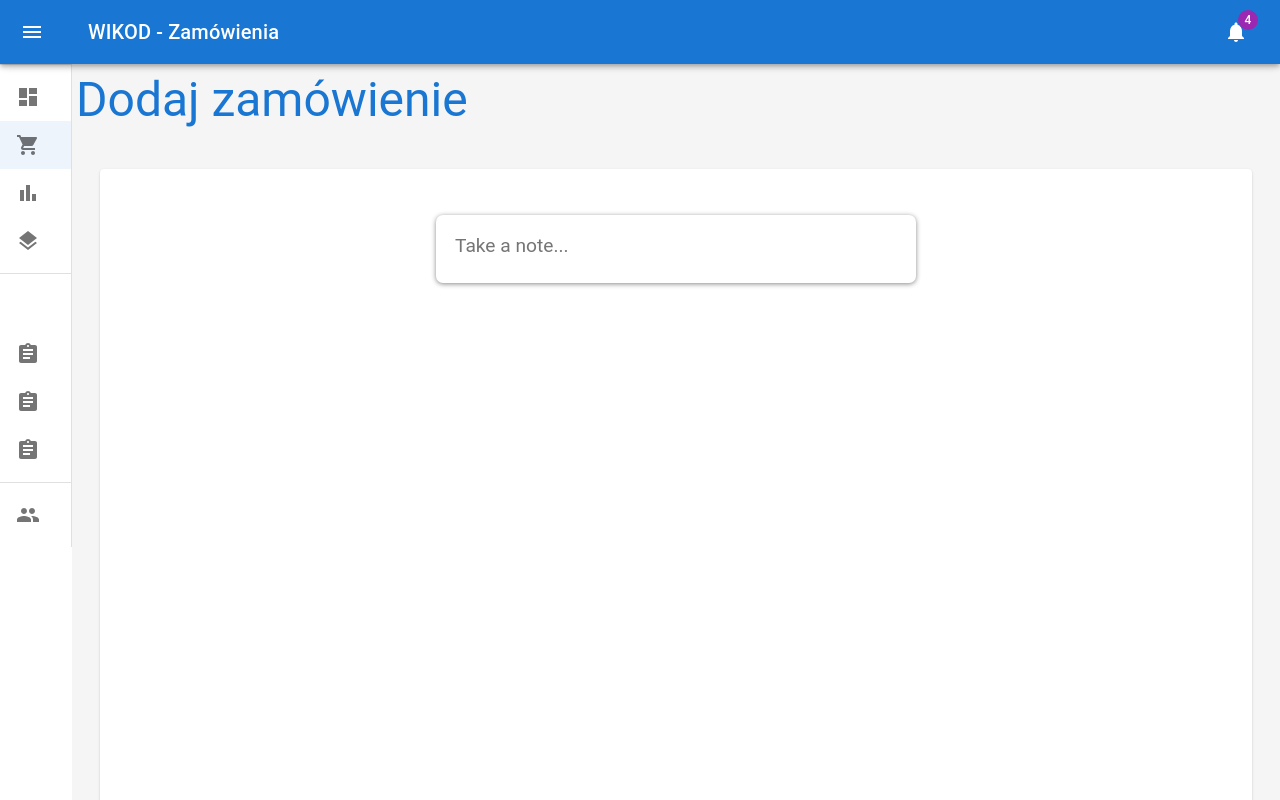
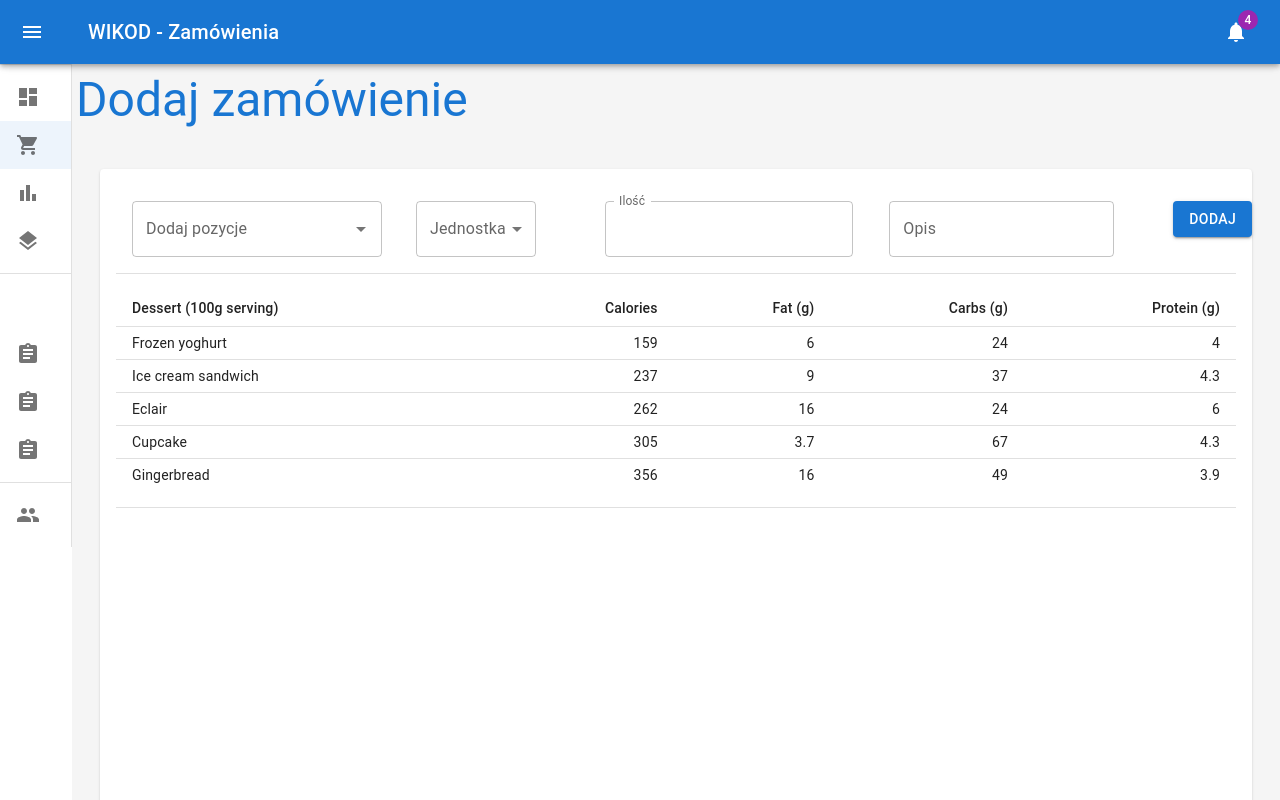
Before and after one commit to MarcinHD/WIKODwebsite, a React (Create React App) app in the folder client/: page /dashboard-orders in a window 1280 px wide. Built offline with nearby package versions, Linux system fonts and the light colour scheme.

Commit message:
Adding stuff to Orders.js page

```diff
--- a/client/src/Outlets/Orders.js
+++ b/client/src/Outlets/Orders.js
@@ -3,6 +3,22 @@ import Grid from '@mui/material/Grid';
 import Paper from '@mui/material/Paper';
 import dayjs from 'dayjs';
 import { Typography } from '@mui/material';
+import TextField from '@mui/material/TextField';
+import Autocomplete from '@mui/material/Autocomplete';
+import InputLabel from '@mui/material/InputLabel';
+import MenuItem from '@mui/material/MenuItem';
+import FormControl from '@mui/material/FormControl';
+import Select from '@mui/material/Select';
+import Box from '@mui/material/Box';
+import Stack from '@mui/material/Stack';
+import Button from '@mui/material/Button';
+import Divider from '@mui/material/Divider';
+import Table from '@mui/material/Table';
+import TableBody from '@mui/material/TableBody';
+import TableCell from '@mui/material/TableCell';
+import TableContainer from '@mui/material/TableContainer';
+import TableHead from '@mui/material/TableHead';
+import TableRow from '@mui/material/TableRow';
 import Note from "./partials/Note";
 import CreateArea from './partials/CreateArea';
 import { DemoContainer, DemoItem } from '@mui/x-date-pickers/internals/demo';
@@ -12,9 +28,41 @@ import { DateCalendar } from '@mui/x-date-pickers/DateCalendar';
 
 function Orders(){
 
+  const [autoCompleteValue, setAutoCompleteValue] = React.useState("");
+  const [selectValue, setSelectValue] = React.useState("");
+  const [inputNumberValue, setInputNumberValue] = React.useState(0);
+  const [inputDescValue, setInputDescValue] = React.useState("");
+
+
     const [value, setValue] = React.useState(dayjs('2022-04-17'));
 
     const [notes, setNotes] = React.useState([]);
+    const products = [
+      {id:1,code:"10-02-0395",name:"BABUNI MIĘSO",unit:"szt",price:13.5},
+      {id:2,code:"70-05-0042",name:"BALERON PARZONY",unit:"szt",price:15.9},
+      {id:3,code:"70-01-0709",name:"BAMBERSKA",unit:"p",price:16.6},
+      {id:4,code:"70-01-0071",name:"BIAŁA PARZONA",unit:"p",price:16.1},
+      {id:5,code:"70-01-0004",name:"BIAŁA SUROWA",unit:"p",price:15.6},
+      {id:6,code:"70-08-0701",name:"BIGOS WYBOROWY",unit:"szt",price:13.5},
+      {id:7,code:"10-02-0300",name:"BIODRÓWKA",unit:"szt",price:10.5},
+      {id:8,code:"10-02-0401",name:"BOCZEK BEZ KOŚCI B/S B/P KL.S",unit:"szt",price:17},
+      {id:9,code:"10-02-0428",name:"BOCZEK BEZ KOŚCI Z/S B/P KL.S",unit:"szt",price:15.8},
+      {id:10,code:"70-05-0137",name:"BOCZEK CYGAŃSKI",unit:"szt",price:14.9},
+      {id:11,code:"70-05-0269",name:"BOCZEK DĘBOWY PASKI",unit:"szt",price:14.9},
+      {id:12,code:"70-05-0745",name:"BOCZEK GOSPODARZA",unit:"szt",price:14.9},
+      {id:13,code:"70-05-0746",name:"BOCZEK GOSPODARZA Z CZOSNKIEM",unit:"szt",price:14.8},
+      {id:14,code:"10-02-0301",name:"BOCZEK ŁUSKANY B/S B/P KL.S",unit:"szt",price:16.8},
+      {id:15,code:"10-02-0390",name:"BOCZEK ŁUSKANY Z/S B/P KL.S",unit:"szt",price:16},
+      {id:16,code:"10-02-0354",name:"BOCZEK ŁUSKANY Z/S Z/P KL.S",unit:"szt",price:15.9},
+      {id:17,code:"70-07-0208",name:"BOCZEK NA GRILLA",unit:"szt",price:14.5},
+      {id:18,code:"70-05-0129",name:"BOCZEK PARZONY BEZ SKÓRY",unit:"szt",price:14.9},
+      {id:19,code:"70-05-0089",name:"BOCZEK PARZONY PASKI",unit:"szt",price:16.9},
+      {id:20,code:"70-05-0861",name:"BOCZEK PIECZONY TRADYCYJNIE",unit:"szt",price:15.9}
+  ];
+
+  const handleClickButton = (event) => {
+    console.log(autoCompleteValue + " " + selectValue + " " + inputNumberValue + " " + inputDescValue);
+  };
 
     function addNote(newNote) {
       setNotes((prevNotes) => {
@@ -30,6 +78,12 @@ function Orders(){
       });
     }
 
+    const [age, setAge] = React.useState('');
+
+    const handleChange = (event) => {
+      setSelectValue(event.target.value);
+    };
+
 
     return (
         <React.Fragment>
@@ -42,9 +96,90 @@ function Orders(){
                p: 2,
                display: 'flex',
                flexDirection: 'column',
-               height: '80vh',
-             }}>
-                   <CreateArea onAdd={addNote} />
+               height: '80vh',}}>
+
+<Stack spacing={2}>
+      <Grid container spacing={2}>
+        <Grid item xs={2} md={3}>
+          <Autocomplete
+                    disablePortal
+                    id="combo-box-demo"
+                    getOptionLabel={(option) => option.name}
+                    onChange={(event, value) => setAutoCompleteValue(event.target.value)}
+                    options={products}
+                    sx={{ width: 250 }}
+                    renderInput={(params) => <TextField {...params} label="Dodaj pozycje" />}/>
+        </Grid>
+        <Grid item xs={1} md={2}>
+        <FormControl sx={{ minWidth: 120 }}>
+          <InputLabel id="demo-simple-select-helper-label">Jednostka</InputLabel>
+          <Select
+            labelId="demo-simple-select-helper-label"
+            id="demo-simple-select-helper"
+            value={selectValue}
+            label="Jednostka"
+            onChange={handleChange}
+          >
+            <MenuItem value="">
+              <em>Brak</em>
+            </MenuItem>
+            <MenuItem value={10}>Kg</MenuItem>
+            <MenuItem value={20}>Szt</MenuItem>
+            <MenuItem value={30}>P</MenuItem>
+          </Select>
+        </FormControl>
+        </Grid>
+        <Grid item xs={2} md={3}>
+            <TextField  id="outlined-number"
+                        label="Ilość"
+                        type="number"
+                        onChange={(event, value) => setInputNumberValue(event.target.value)}
+                        InputLabelProps={{shrink: true,}}/>
+        </Grid>
+        <Grid item xs={2} md={3}>
+            <Box component="form" sx={{'& > :not(style)': {width: '25ch' },}} noValidate autoComplete="off">
+            <TextField id="outlined-basic" label="Opis" variant="outlined" onChange={(event, value) => setInputDescValue(event.target.value)} />
+            </Box>
+        </Grid>
+        <Grid item xs={1} md={1}>
+        <Button variant="contained" onClick={handleClickButton}>Dodaj</Button>
+        </Grid>
+
+      </Grid>
+
+    <Divider />
+
+    <Table sx={{ minWidth: 650 }} size="small" aria-label="a dense table">
+        <TableHead>
+          <TableRow>
+            <TableCell>Dessert (100g serving)</TableCell>
+            <TableCell align="right">Calories</TableCell>
+            <TableCell align="right">Fat&nbsp;(g)</TableCell>
+            <TableCell align="right">Carbs&nbsp;(g)</TableCell>
+            <TableCell align="right">Protein&nbsp;(g)</TableCell>
+          </TableRow>
+        </TableHead>
+        <TableBody>
+          {rows.map((row) => (
+            <TableRow
+              key={row.name}
+              sx={{ '&:last-child td, &:last-child th': { border: 0 } }}
+            >
+              <TableCell component="th" scope="row">
+                {row.name}
+              </TableCell>
+              <TableCell align="right">{row.calories}</TableCell>
+              <TableCell align="right">{row.fat}</TableCell>
+              <TableCell align="right">{row.carbs}</TableCell>
+              <TableCell align="right">{row.protein}</TableCell>
+            </TableRow>
+          ))}
+        </TableBody>
+      </Table>
+
+    <Divider />
+    </Stack>
+                   {/* <CreateArea onAdd={addNote} />
                     {notes.map((noteItem, index) => {
                         return (
                         <Note
@@ -55,7 +190,7 @@ function Orders(){
                             onDelete={deleteNote}
                         />
                         );
-                    })}
+                    })} */}
                 {/* <LocalizationProvider dateAdapter={AdapterDayjs}>
                     <DemoItem label="Controlled calendar">
                     <DateCalendar value={value} onChange={(newValue) => setValue(newValue)} />
@@ -66,5 +201,17 @@ function Orders(){
        </React.Fragment>
     );
 }
+function createData(name, calories, fat, carbs, protein) {
+  return { name, calories, fat, carbs, protein };
+}
+
+const rows = [
+  createData('Frozen yoghurt', 159, 6.0, 24, 4.0),
+  createData('Ice cream sandwich', 237, 9.0, 37, 4.3),
+  createData('Eclair', 262, 16.0, 24, 6.0),
+  createData('Cupcake', 305, 3.7, 67, 4.3),
+  createData('Gingerbread', 356, 16.0, 49, 3.9),
+];
+
 
 export default Orders;
```
